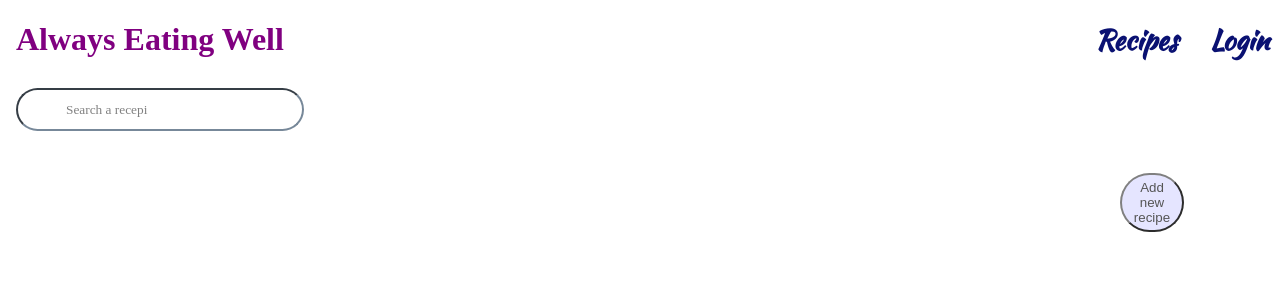
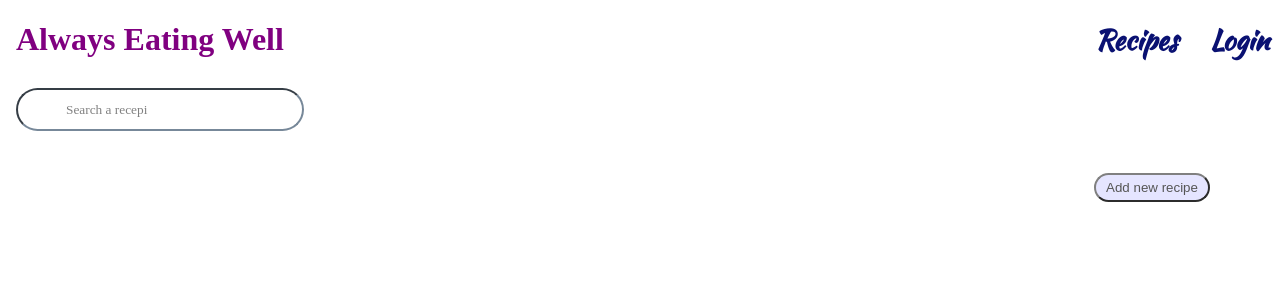
Before and after one commit to ishat005/always-eating-well, a React (Create React App) app: page / in a window 1280 px wide. Shown: the top 300 px of the page. Built offline with nearby package versions, Linux system fonts and the light colour scheme; a web font is replaced by a local one.

Commit message:
fxed button styling

```diff
--- a/src/Pages/HomePage/HomePage.scss
+++ b/src/Pages/HomePage/HomePage.scss
@@ -3,10 +3,6 @@
 @import url('https://fonts.googleapis.com/css2?family=Kodchasan:wght@600&display=swap');
 
 .recipes-container{
-    // position: relative;
-    // top: 4.5rem;
-    // right: 17rem;
-
     &__heading{
         font-family: "Kodchasan", sans-serif;
         color: $color-purple;
@@ -69,7 +65,7 @@
         }
 
         @include desktop{
-            width: 5%;
+            width: 9%;
             position: relative;
             top: 1.6rem;
             left: 32rem;
```
